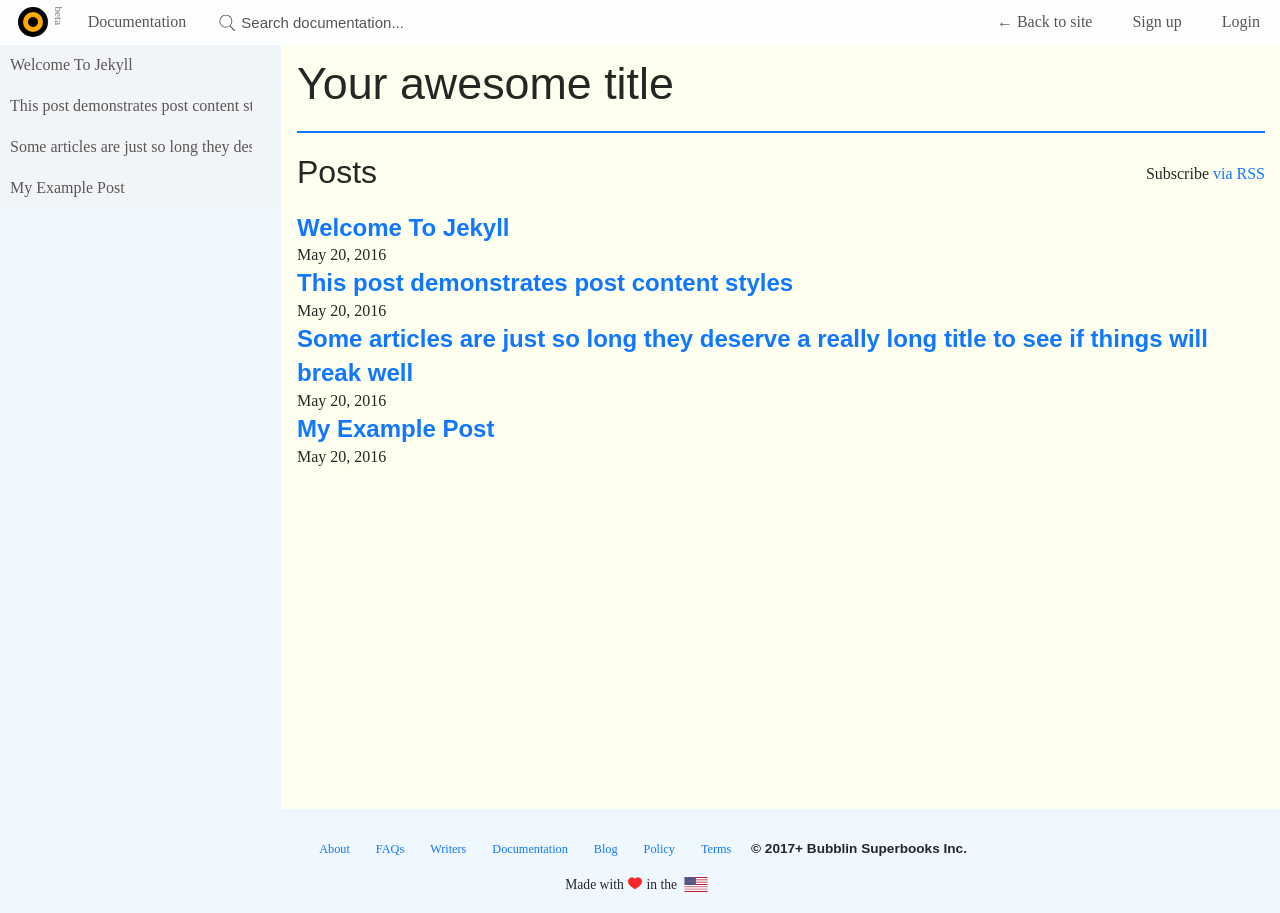
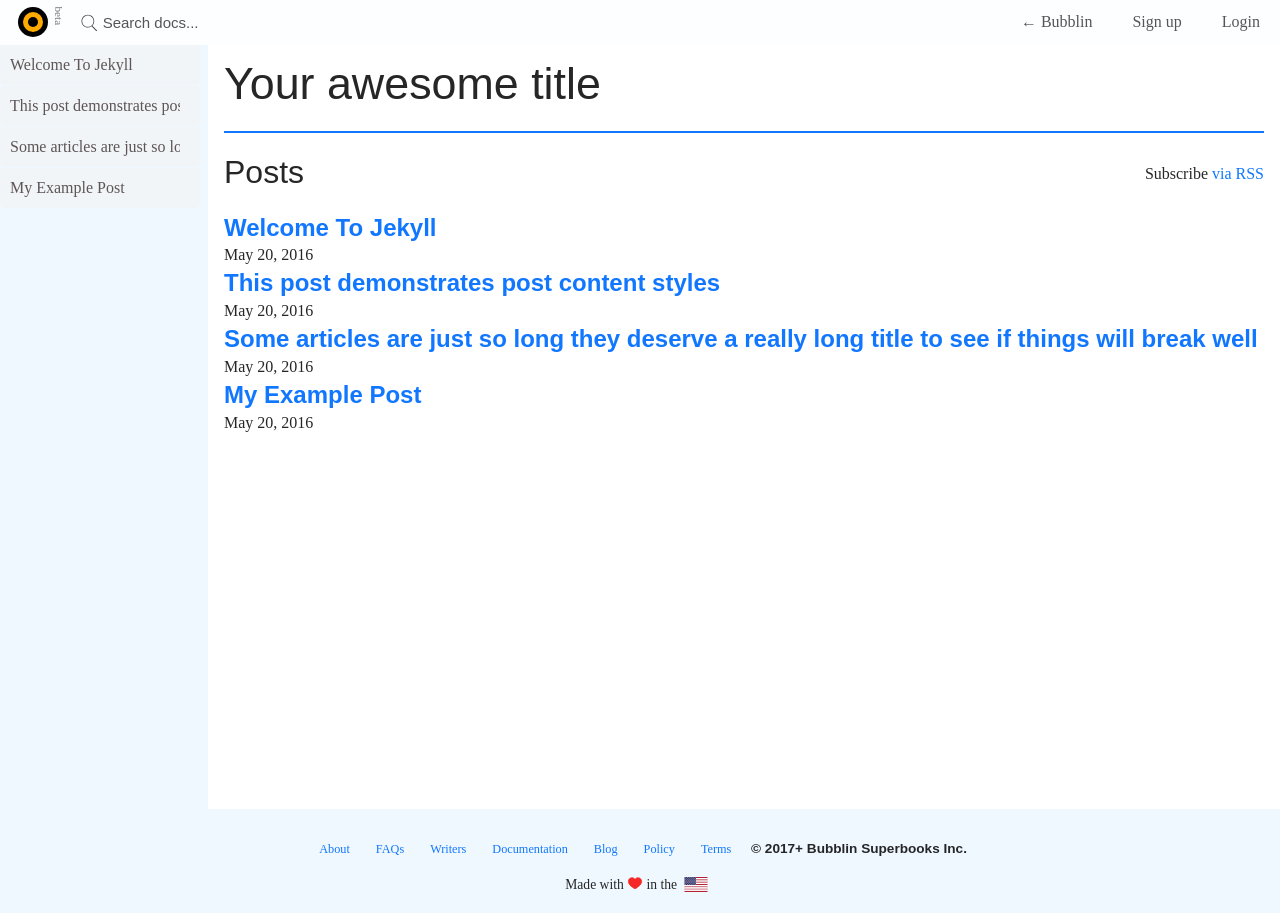
Before and after one commit to bookiza/doccoli-jekyll, a Jekyll site: the page built from index.md, in a window 1280 px wide. Built offline with Jekyll 4.4.1, drawn with Linux system fonts in a browser that asks for light colours.

Commit message:
header | sidebar stylistically balanced

```diff
--- a/_includes/header.html
+++ b/_includes/header.html
@@ -14,7 +14,7 @@
 
         </ul>
         <div class="left">
-            <input type="text" id="search-input" placeholder="Search documentation..." class="search">
+            <input type="text" id="search-input" placeholder="Search docs..." class="search">
             <ul id="results-container"></ul>
         </div>
 
@@ -22,7 +22,7 @@
 
         <ul class="horizontal-list right navi-menu">
             <li>
-                <a href="https://bubblin.io"> ← Back to site </a>
+                <a href="https://bubblin.io"> ← Bubblin </a>
             </li>
 
             <li class="hide-on-mobiles">
--- a/_sass/scss/_header.scss
+++ b/_sass/scss/_header.scss
@@ -135,7 +135,7 @@
 }
 
 .search {
-    width: 260px;
+    width: 130px;
     margin: 1px auto auto 9px;
     padding: 0 0 0 26px;
     height: 44px;
@@ -149,3 +149,44 @@
     background-repeat: no-repeat;
     background-size: 24px 24px;
 }
+
+#results-container > ul {
+    position: absolute;
+    top: 45px;
+    left: 0;
+    li {
+        width: inherit;
+        display: flex;
+        margin-bottom: 1px;
+        background: white;
+        a {
+            color: #444;
+            background: #e9e9e9;
+            padding: 7px 10px;
+            width: inherit;
+            &:hover {
+                color: #1177FF;
+                border-color: #1177FF;
+                background-color: rgba(0, 100, 255, 0.1);
+            }
+        }
+    }
+}
+
+@media (orientation: portrait) {
+    body {
+        #results-container > ul {
+            margin: 0 5vw;
+            width: 90vw;
+        }
+    }
+}
+
+@media (orientation: landscape) {
+    body {
+        #results-container > ul {
+            margin: 0 85px;
+            width: 500px;
+        }
+    }
+}
--- a/_sass/scss/_reusable.scss
+++ b/_sass/scss/_reusable.scss
@@ -239,9 +239,9 @@ th {
 
 .container {
     margin: 44px 0 0 0;
-    width: calc(100vw - 280px);
-    background: ivory;
-    margin-left: 281px;
+    width: calc(100vw - 208px);
+    background: white;
+    margin-left: 208px;
 }
 
 .left {
--- a/_sass/scss/_sidebar.scss
+++ b/_sass/scss/_sidebar.scss
@@ -1,5 +1,5 @@
 .sidebar {
-  width: 280px;
+  width: 200px;
   height: 100vh;
 }
 
```
Also changed, not shown: documentation.md (deleted, +0 -9 lines), doccoli-jekyll.gemspec.
